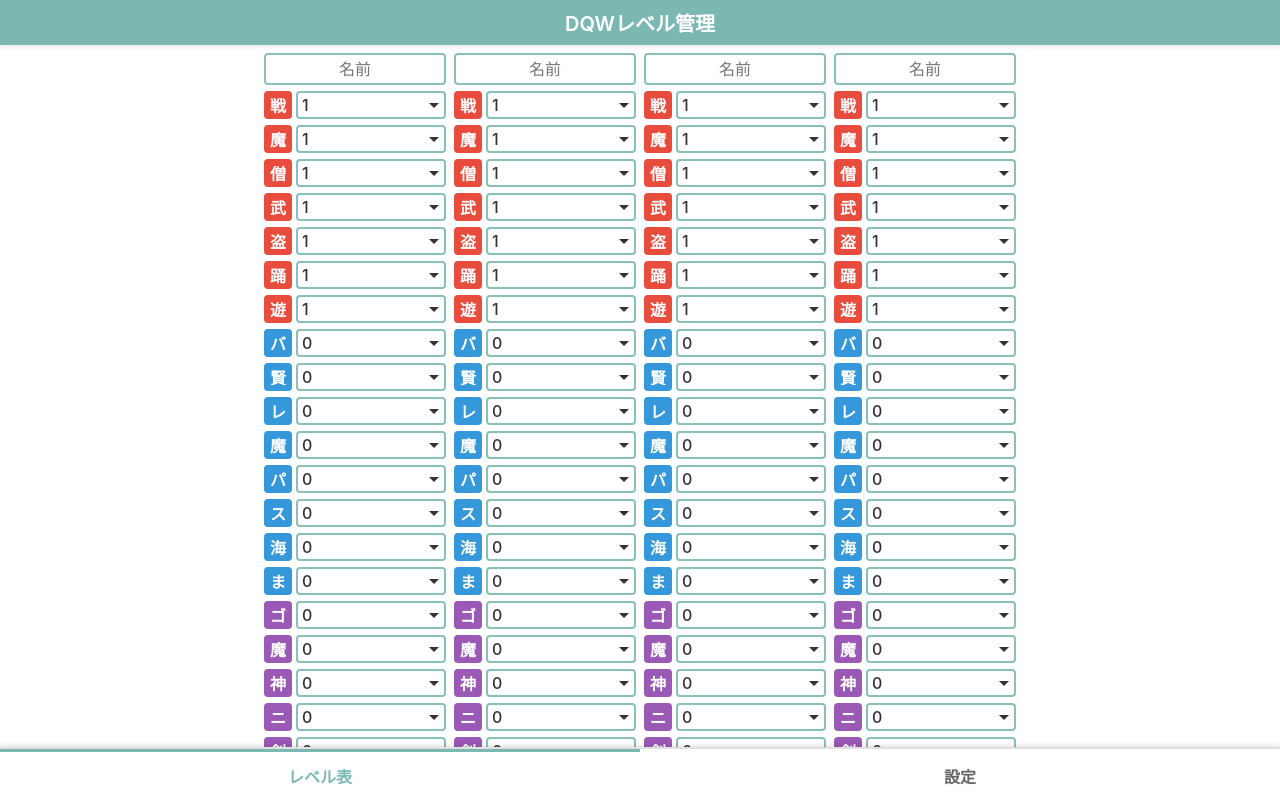
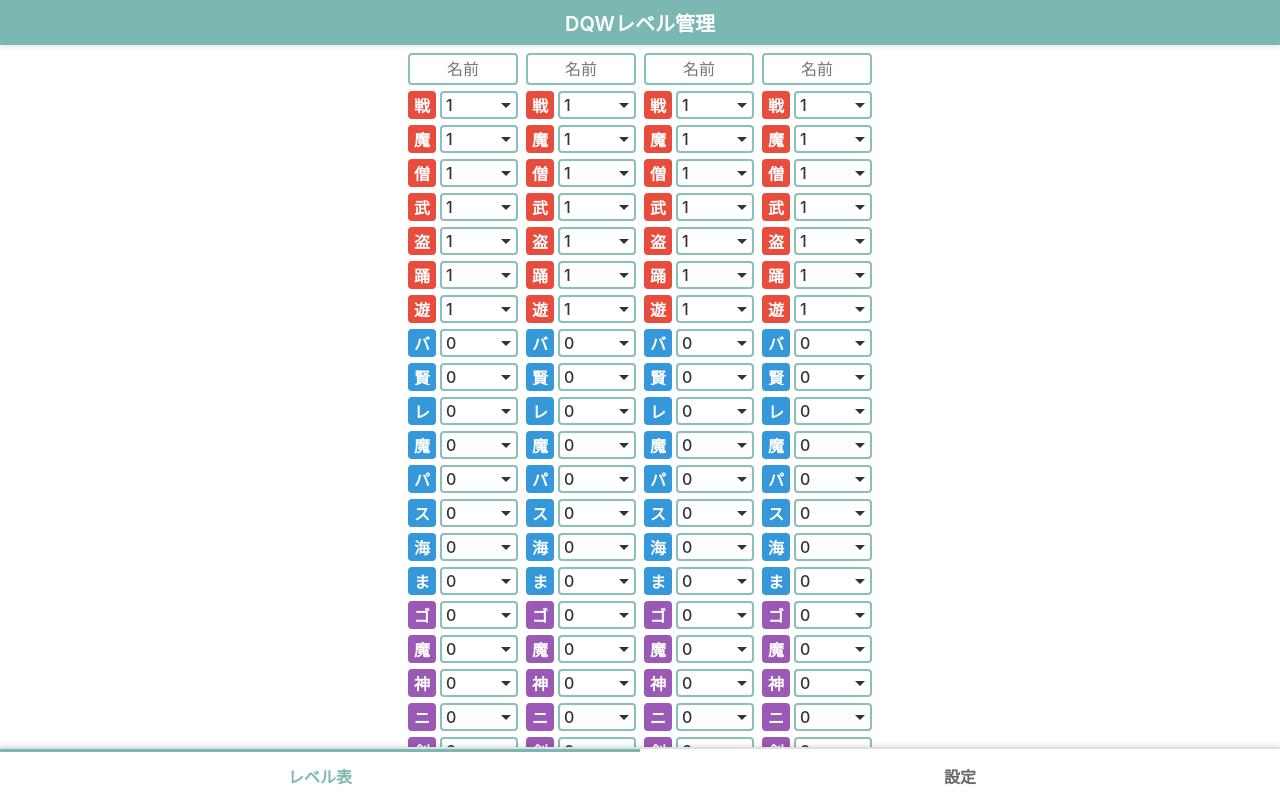
Before and after one commit to voltilamm/dqw-levels, a React (Vite) app: page / in a window 1280 px wide. Built offline with nearby package versions, Linux system fonts and the light colour scheme.

Commit message:
style: Adjust main container max-width to 480px

```diff
--- a/src/App.css
+++ b/src/App.css
@@ -10,7 +10,7 @@
   overflow-y: auto;
   -webkit-overflow-scrolling: touch;
   position: relative;
-  max-width: 768px;
+  max-width: 480px;
   width: 100%;
   margin: 0 auto;
 }
```
